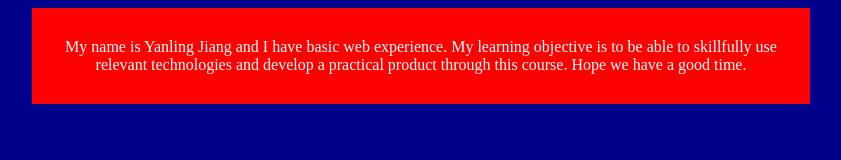
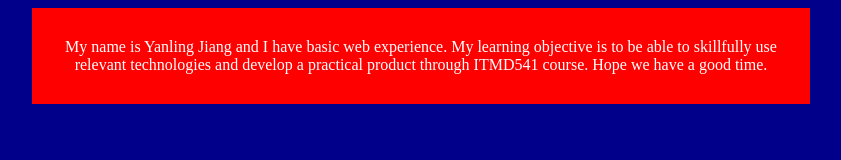
Before and after one commit to yjiang68/yjiang68.github.io, a plain HTML site: page index.html in a window 1280 px wide. Shown: the whole page, without its empty margins (219-1060 px from the left). Drawn offline with Linux system fonts and the light colour scheme.

Commit message:
Update index.html

```diff
--- a/index.html
+++ b/index.html
@@ -1,6 +1,6 @@
 <html>
     <link rel='stylesheet' type='text/css' href='style.css' />
 <body>
-    <div class="mybio">My name is Yanling Jiang and I have basic web experience. My learning objective is to be able to skillfully use relevant technologies and develop a practical product through this course. Hope we have a good time.</div>
+    <div class="mybio">My name is Yanling Jiang and I have basic web experience. My learning objective is to be able to skillfully use relevant technologies and develop a practical product through ITMD541 course. Hope we have a good time.</div>
 </body>
 </html>
```
